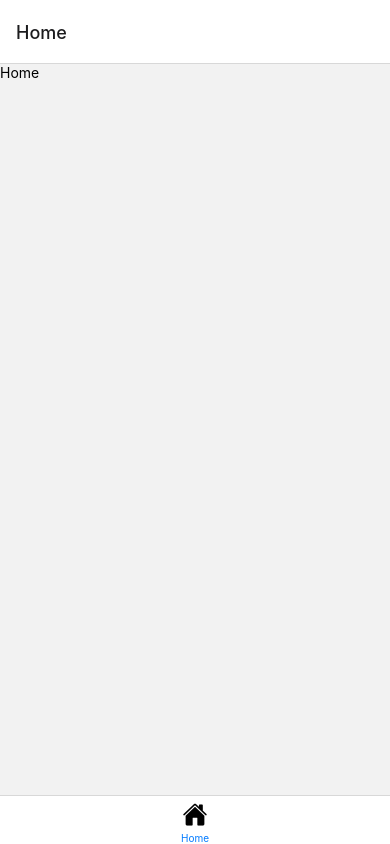
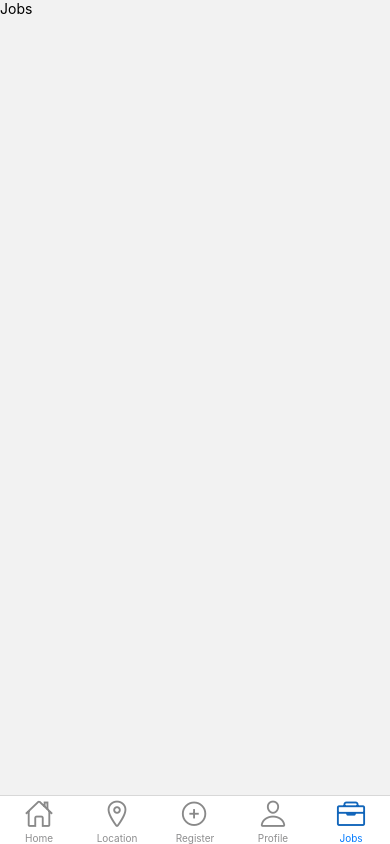
Before and after one commit to SouJunior/mobile_SJ, a React Native app: screen /Jobs in a window 390 px wide. Before the commit this address had no page. Built offline with nearby package versions, Linux system fonts and the light colour scheme.

Commit message:
tab_icons

```diff
--- /dev/null
+++ b/src/pages/Jobs/index.js
@@ -0,0 +1,10 @@
+import React from 'react';
+import {Text, View} from 'react-native';
+
+export default function Jobs() {
+  return (
+    <View>
+      <Text>Jobs</Text>
+    </View>
+  );
+}
--- /dev/null
+++ b/src/pages/Jobs/styles.js
@@ -0,0 +1 @@
+import styled from 'styled-components/native';
--- /dev/null
+++ b/src/pages/Location/index.js
@@ -0,0 +1,10 @@
+import React from 'react';
+import {Text, View} from 'react-native';
+
+export default function Location() {
+  return (
+    <View>
+      <Text>Location</Text>
+    </View>
+  );
+}
--- /dev/null
+++ b/src/pages/Profile/index.js
@@ -0,0 +1,10 @@
+import React from 'react';
+import {Text, View} from 'react-native';
+
+export default function Profile() {
+  return (
+    <View>
+      <Text>Profile</Text>
+    </View>
+  );
+}
--- /dev/null
+++ b/src/pages/Register/index.js
@@ -0,0 +1,10 @@
+import React from 'react';
+import {Text, View} from 'react-native';
+
+export default function Register() {
+  return (
+    <View>
+      <Text>Adicionar</Text>
+    </View>
+  );
+}
--- /dev/null
+++ b/src/pages/Register/styles.js
@@ -0,0 +1 @@
+import styled from 'styled-components/native';
--- a/src/routes/app.routes.js
+++ b/src/routes/app.routes.js
@@ -1,31 +1,47 @@
 import React from 'react';
+import {createBottomTabNavigator} from '@react-navigation/bottom-tabs';
+
+import Ionicons from 'react-native-vector-icons/Ionicons';
+
 import Home from '../pages/Home';
-import {createBottomTabNavigator} from '@react-navigation/bottom-tabs';
-import Icon from 'react-native-vector-icons/Ionicons';
-
+import Jobs from '../pages/Jobs';
+import Location from '../pages/Location';
+import Profile from '../pages/Profile';
+import Register from '../pages/Register';
 const Tab = createBottomTabNavigator();
 
 export default function AppRoutes() {
   return (
     <Tab.Navigator
       screenOptions={({route}) => ({
-        tabBarIcon: ({focused, color, size}) => {
+        headerShown: false,
+        tabBarIcon: ({focused}) => {
           let iconName;
           if (route.name === 'Home') {
-            iconName = focused ? 'home' : 'home-outline';
+            iconName = 'home-outline';
+          } else if (route.name === 'Jobs') {
+            iconName = 'ios-briefcase-outline';
           } else if (route.name === 'Location') {
-            iconName = focused ? 'location' : 'location-outline';
-          } else if (route.name === 'Add') {
-            iconName = focused ? 'add' : 'add-outline';
+            iconName = 'ios-location-outline';
           } else if (route.name === 'Profile') {
-            iconName = focused ? 'person' : 'person-outline';
-          } else if (route.name === 'Jobs') {
-            iconName = focused ? 'bag' : 'bag-outline';
+            iconName = 'ios-person-outline';
+          } else if (route.name === 'Register') {
+            iconName = 'add-circle-outline';
           }
-          return <Icon name={iconName} size={25} />;
+          return (
+            <Ionicons
+              name={iconName}
+              color={focused ? '#1165BA' : '#898989'}
+              size={30}
+            />
+          );
         },
       })}>
       <Tab.Screen name="Home" component={Home} />
+      <Tab.Screen name="Location" component={Location} />
+      <Tab.Screen name="Register" component={Register} />
+      <Tab.Screen name="Profile" component={Profile} />
+      <Tab.Screen name="Jobs" component={Jobs} />
     </Tab.Navigator>
   );
 }
```
Also changed, not shown: src/pages/Location/styles.js (added), src/pages/Profile/styles.js (added).
